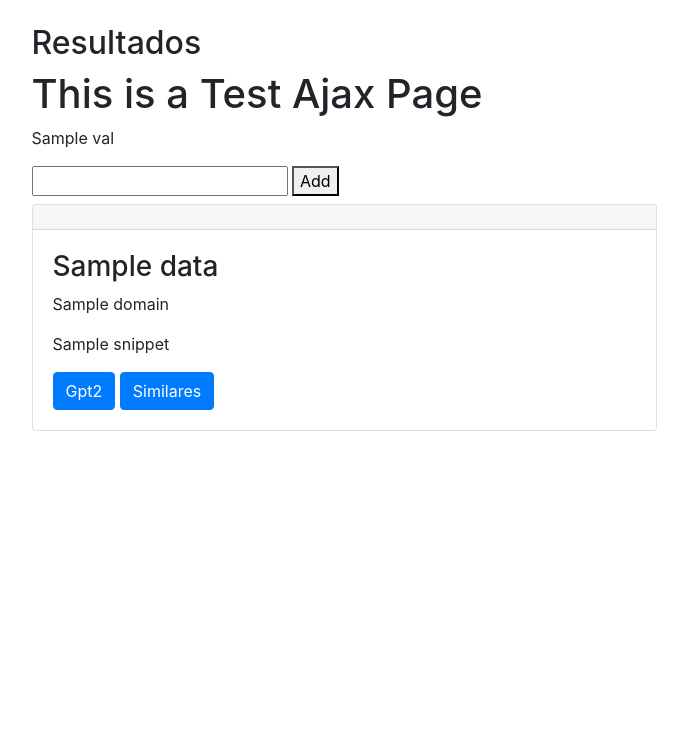
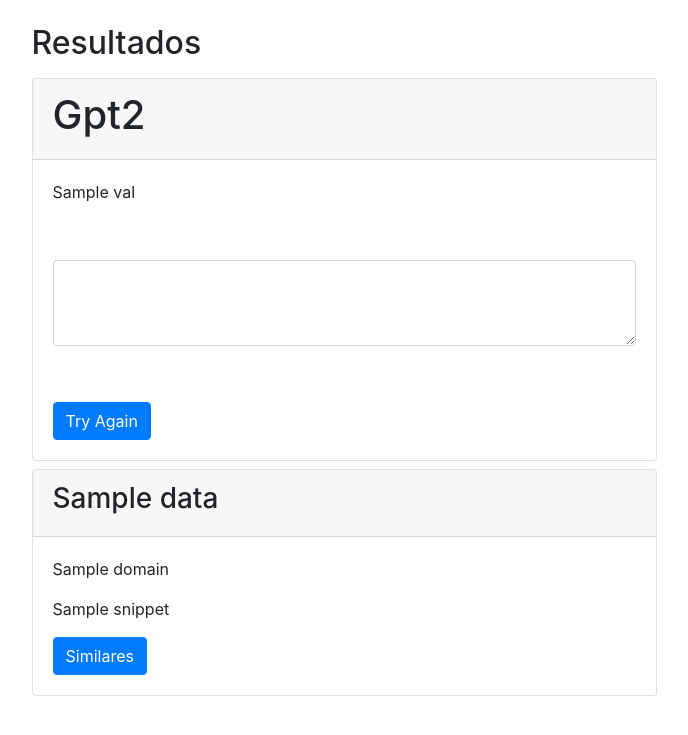
Before and after one commit to stalinch98/Cuygle, a Django app: template templates/result.html in a window 1280 px wide. Shown: the top 735 px of the page, without its empty margins (296-984 px from the left). Run offline with Django 3.2, Linux system fonts and the light colour scheme; the template is opened without the code that fills it: most values are stand-ins (such as "Sample title", 1, 10 or a date in 2020); parts of the project's set-up code (start-up, migrations or seed data) failed here and were passed over.

Commit message:
ajax ahi ya mas o menos

```diff
--- a/templates/ajax_gpt2.html
+++ b/templates/ajax_gpt2.html
@@ -1,25 +1,20 @@
-<div id="refresh-this-div">
-  <h1>This is a Test Ajax Page</h1>
-  {% for i in abs_gp %}
-  <p class="">{{ i.val }}</p>
-  {% endfor %}
-  <input id="my-text-input-id" type="text" />
-  <button type="submit" class="add-comment-button">Add</button>
+<div id="refresh-this-div" class="col-12 offset-lg-3 col-lg-6 mt-2">
+  <div class="card">
+    <div class="card-header">
+      <h1>Gpt2</h1>
+    </div>
+    <div class="card-body">
+      {% for i in abs_gp %}
+      <p>{{ i.val }}</p>
+      {% endfor %}
+    </div>
+    <div class="card-body form-group shadow-textarea">
+      <textarea class="form-control z-depth-1" id="my-text-input-id" rows="3"></textarea>
+    </div>
+    <div class="card-body">
+      <button type="submit" class="btn btn-primary" id="add-comment-button">
+        Try Again
+      </button>
+    </div>
+  </div>
 </div>
-<script src="https://code.jquery.com/jquery-3.5.1.min.js"></script>
-
-<script type="text/javascript">
-    $(document).ready(function () {
-      $("button.add-comment-button").click(function () {
-        var com_body = $("#my-text-input-id").val();
-        console.log(com_body);
-        $.ajax({
-          url: "/ajax_gpt",
-          success: function (data) {
-            var html = $(data).filter("#refresh-this-div").html();
-            $("#refresh-this-div").html(html);
-          }
-        });
-      });
-    });
-  </script>
--- a/templates/index.html
+++ b/templates/index.html
@@ -29,7 +29,6 @@
             </section>
         </form>
     </main>
-    {% include "ajax_gpt2.html" %}
     <footer class="footer">
         <ul class="footer-center">
             <li><a href="">Stalin Chiguano</a></li>
--- a/templates/result.html
+++ b/templates/result.html
@@ -18,18 +18,17 @@
         <div class="row mt-4">
             <div class="col-12 offset-lg-3 col-lg-6 ">
                 <h2>Resultados</h2>
-                {% include "ajax_gpt2.html" %}
             </div>
+            {% include "ajax_gpt2.html" %}
             {% for i in data %}
             <div class="col-12 offset-lg-3 col-lg-6 mt-2">
                 <div class="card ">
                     <div class="card-header ">
+                        <h3>{{ i.title }}</h3>
                     </div>
                     <div class="card-body ">
-                        <h3>{{ i.title }}</h3>
                         <p class="card-text ">{{ i.domain }}</p>
                         <p class="card-text ">{{ i.snippet }}</p>
-                        <button id='gpt2' class="btn btn-primary ">Gpt2</button>
                         <button  onclick="myFunction('{{ i.position }}')" class="btn btn-primary ">Similares</button>
                         <div id="{{ i.position }}" style="display: none">
                             <section class="comentarios mt-4">
@@ -37,7 +36,6 @@
                                     <div class="col-12 offset-lg-3 col-lg-6 ">
                                         <h2>Similares</h2>
                                     </div>
-
                                         {% for j in similar_top %}
                                         {% if j.val == i.position %}
                                         {% for k in data %}
@@ -45,8 +43,6 @@
                                         <div class="col-12 offset-lg-3 col-lg-6 mt-2">
                                             <div class="card ">
                                                 <div class="card-header ">
-                                                </div>
-                                                <div class="card-body ">
                                                     <h4>{{ k.title }}</h4>
                                                 </div>
                                             </div>
@@ -59,8 +55,6 @@
                                         <div class="col-12 offset-lg-3 col-lg-6 mt-2">
                                             <div class="card ">
                                                 <div class="card-header ">
-                                                </div>
-                                                <div class="card-body ">
                                                     <h4>{{ k.title }}</h4>
                                                 </div>
                                             </div>
@@ -73,8 +67,6 @@
                                         <div class="col-12 offset-lg-3 col-lg-6 mt-2">
                                             <div class="card ">
                                                 <div class="card-header ">
-                                                </div>
-                                                <div class="card-body ">
                                                     <h4>{{ k.title }}</h4>
                                                 </div>
                                             </div>
@@ -85,9 +77,7 @@
                                         {% endif %}
                                         {% endfor %}
                                 </div>
-
                                 </div>
-
                             </section>
                         </div>
                     </div>
@@ -105,13 +95,12 @@
     <!-- Option 1: jQuery and Bootstrap Bundle (includes Popper) -->
     <script src="https://code.jquery.com/jquery-3.5.1.slim.min.js" integrity="sha384-DfXdz2htPH0lsSSs5nCTpuj/zy4C+OGpamoFVy38MVBnE+IbbVYUew+OrCXaRkfj" crossorigin="anonymous"></script>
     <script src="https://cdn.jsdelivr.net/npm/bootstrap@4.5.3/dist/js/bootstrap.bundle.min.js" integrity="sha384-ho+j7jyWK8fNQe+A12Hb8AhRq26LrZ/JpcUGGOn+Y7RsweNrtN/tE3MoK7ZeZDyx" crossorigin="anonymous"></script>
-
+    <script src="https://code.jquery.com/jquery-3.5.1.min.js"></script>
     <!-- Option 2: jQuery, Popper.js, and Bootstrap JS
     <script src="https://code.jquery.com/jquery-3.5.1.slim.min.js" integrity="sha384-DfXdz2htPH0lsSSs5nCTpuj/zy4C+OGpamoFVy38MVBnE+IbbVYUew+OrCXaRkfj" crossorigin="anonymous"></script>
     <script src="https://cdn.jsdelivr.net/npm/popper.js@1.16.1/dist/umd/popper.min.js" integrity="sha384-9/reFTGAW83EW2RDu2S0VKaIzap3H66lZH81PoYlFhbGU+6BZp6G7niu735Sk7lN" crossorigin="anonymous"></script>
     <script src="https://cdn.jsdelivr.net/npm/bootstrap@4.5.3/dist/js/bootstrap.min.js" integrity="sha384-w1Q4orYjBQndcko6MimVbzY0tgp4pWB4lZ7lr30WKz0vr/aWKhXdBNmNb5D92v7s" crossorigin="anonymous"></script>
     -->
-    {% block javascript %}
     <script>
         function myFunction(id_div) {
             var x = document.getElementById(id_div);
@@ -122,6 +111,25 @@
             }
         };
     </script>
-    {% endblock javascript %}
 
+
+    <script type="text/javascript">
+    $(document).ready(function () {
+        $("#add-comment-button").click(function () {
+        var com_body = $("#my-text-input-id").val();
+        console.log(com_body);
+        $.ajax({
+            url: "/ajax_gpt",
+            cache: false,
+            data: {
+            com_body: com_body,
+            },
+            success: function (data) {
+            var html = $(data).filter("#refresh-this-div").html();
+            $("#refresh-this-div").html(html);
+            },
+        });
+        });
+    });
+    </script>
 </html>
```
Also changed, not shown: documents/views.py (+10 -9 lines).
